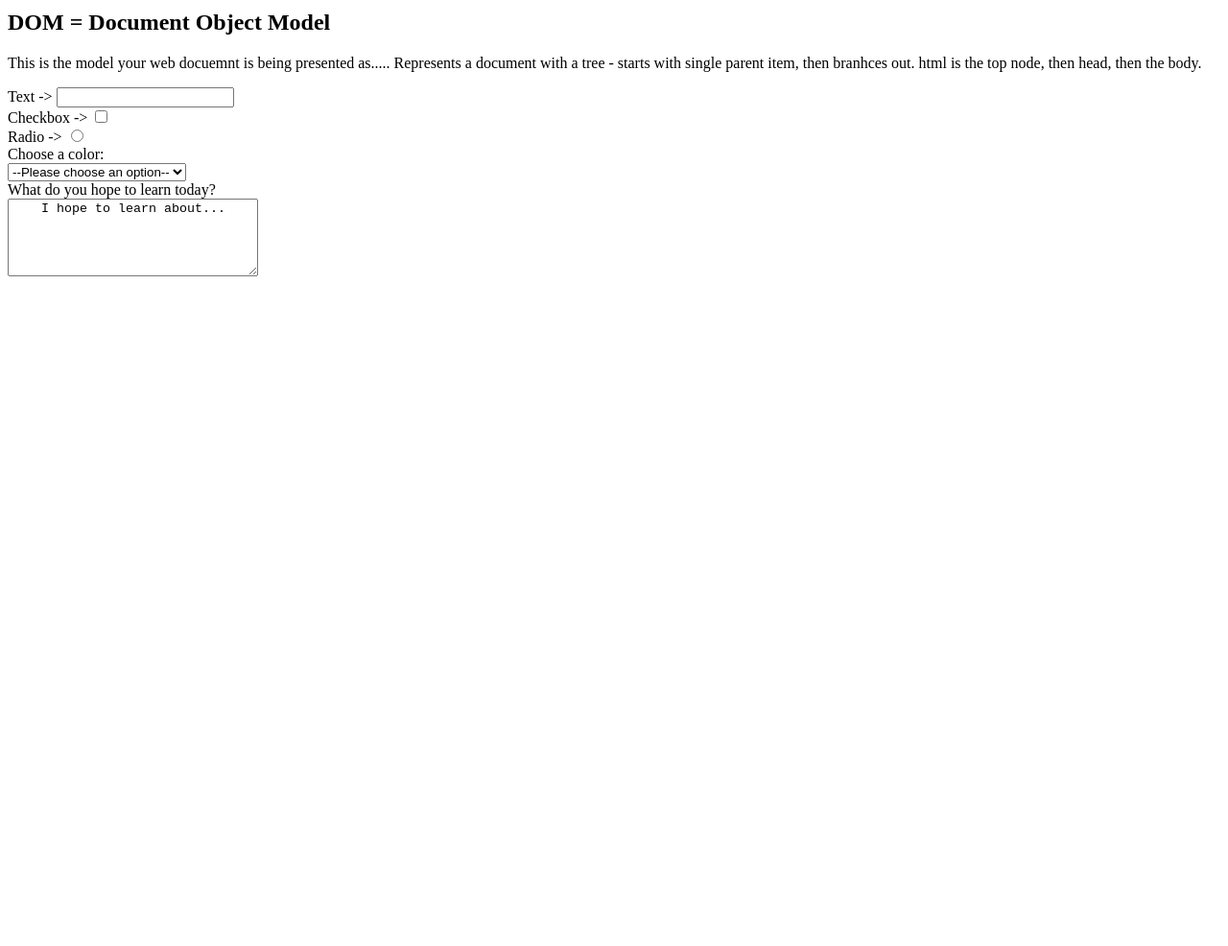
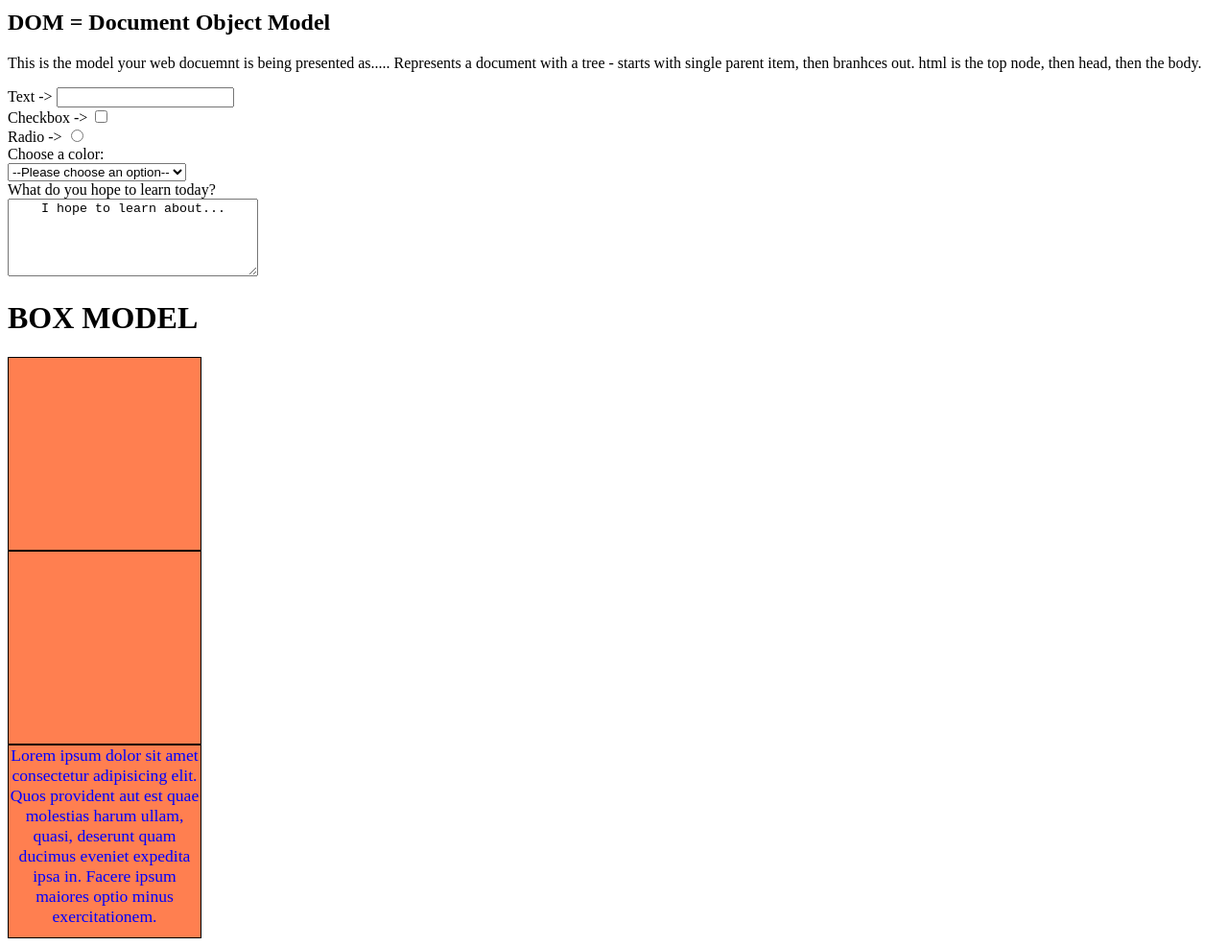
Before and after one commit to mssalemi/Udacity-FED-NanoDegree-MehdiSalemi, a plain HTML site: page HTML-CSS/index.html in a window 1280 px wide. Shown: the part 823-1809 px from the top of the page at 96% size. Before the commit the page ends 1123 px from the top, so only its background shows below. Drawn offline with Linux system fonts and the light colour scheme.

Commit message:
box-model-added

```diff
--- a/HTML-CSS/index.html
+++ b/HTML-CSS/index.html
@@ -72,5 +72,9 @@
     I hope to learn about...
     </textarea>
 
+    <h1>BOX MODEL</h1>
+    <div class="box-1"></div>
+    <div class="box-1"></div>
+    <div class="box-1">Lorem ipsum dolor sit amet consectetur adipisicing elit. Quos provident aut est quae molestias harum ullam, quasi, deserunt quam ducimus eveniet expedita ipsa in. Facere ipsum maiores optio minus exercitationem.</div>
   </body>
 </html>
--- a/HTML-CSS/style.css
+++ b/HTML-CSS/style.css
@@ -0,0 +1,10 @@
+.box-1 {
+  height: 200px;
+  width: 200px;
+  border: 1px solid black;
+  background-color: coral;
+  display: block;
+  text-align: center;
+  font-size: 1.1em;
+  color: #00f;
+}
```
